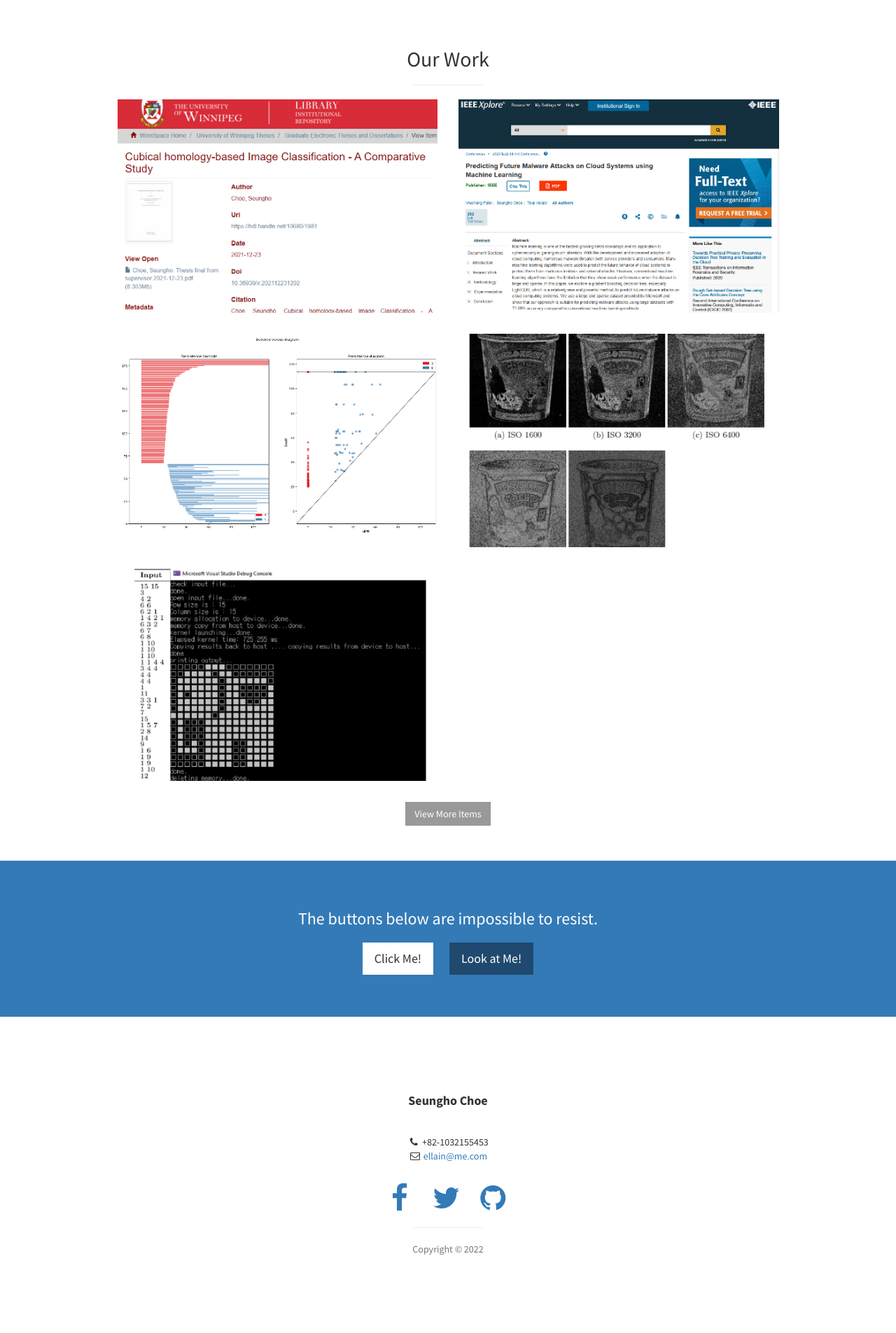
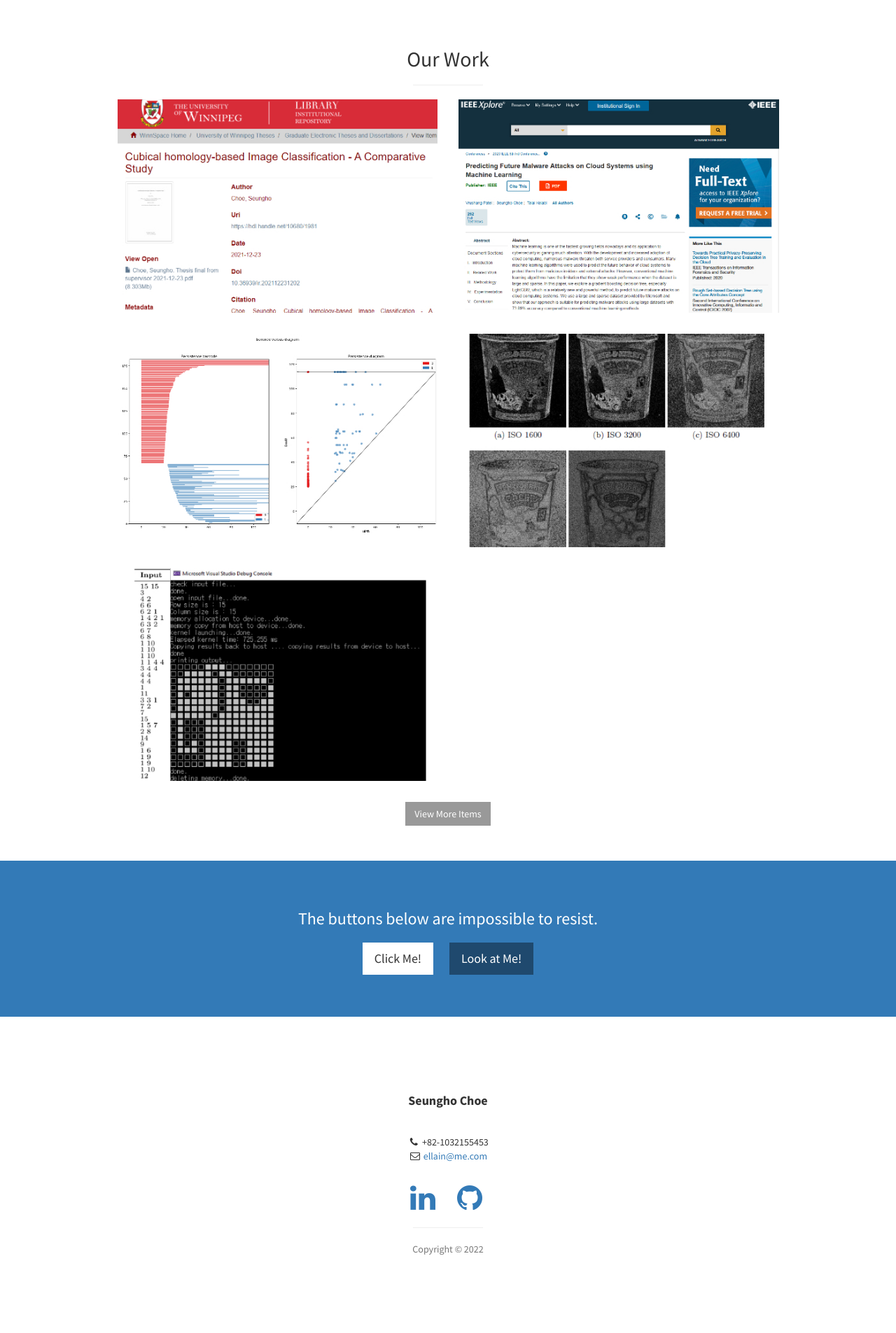
Before and after one commit to chezz323/chezz323.github.io, a Jekyll site: the page built from index.html, in a window 1280 px wide. Shown: the part 2020-3925 px from the top of the page at 70% size. Built offline with Jekyll 4.4.1, drawn with Linux system fonts in a browser that asks for light colours.

Commit message:
Update footer.html

```diff
--- a/_includes/footer.html
+++ b/_includes/footer.html
@@ -17,10 +17,7 @@
         <br>
         <ul class="list-inline">
           <li>
-            <a href="https://facebook.com/{{ site.facebook_username }}"><i class="fa fa-facebook fa-fw fa-3x"></i></a>
-          </li>
-          <li>
-            <a href="https://twitter.com/{{ site.twitter_username }}"><i class="fa fa-twitter fa-fw fa-3x"></i></a>
+            <a href="https://linkedin.com/{{ site.linkedin_username }}"><i class="fa fa-linkedin fa-fw fa-3x"></i></a>
           </li>
           <li>
             <a href="https://github.com/{{ site.github_username }}"><i class="fa fa-github fa-fw fa-3x"></i></a>
```
